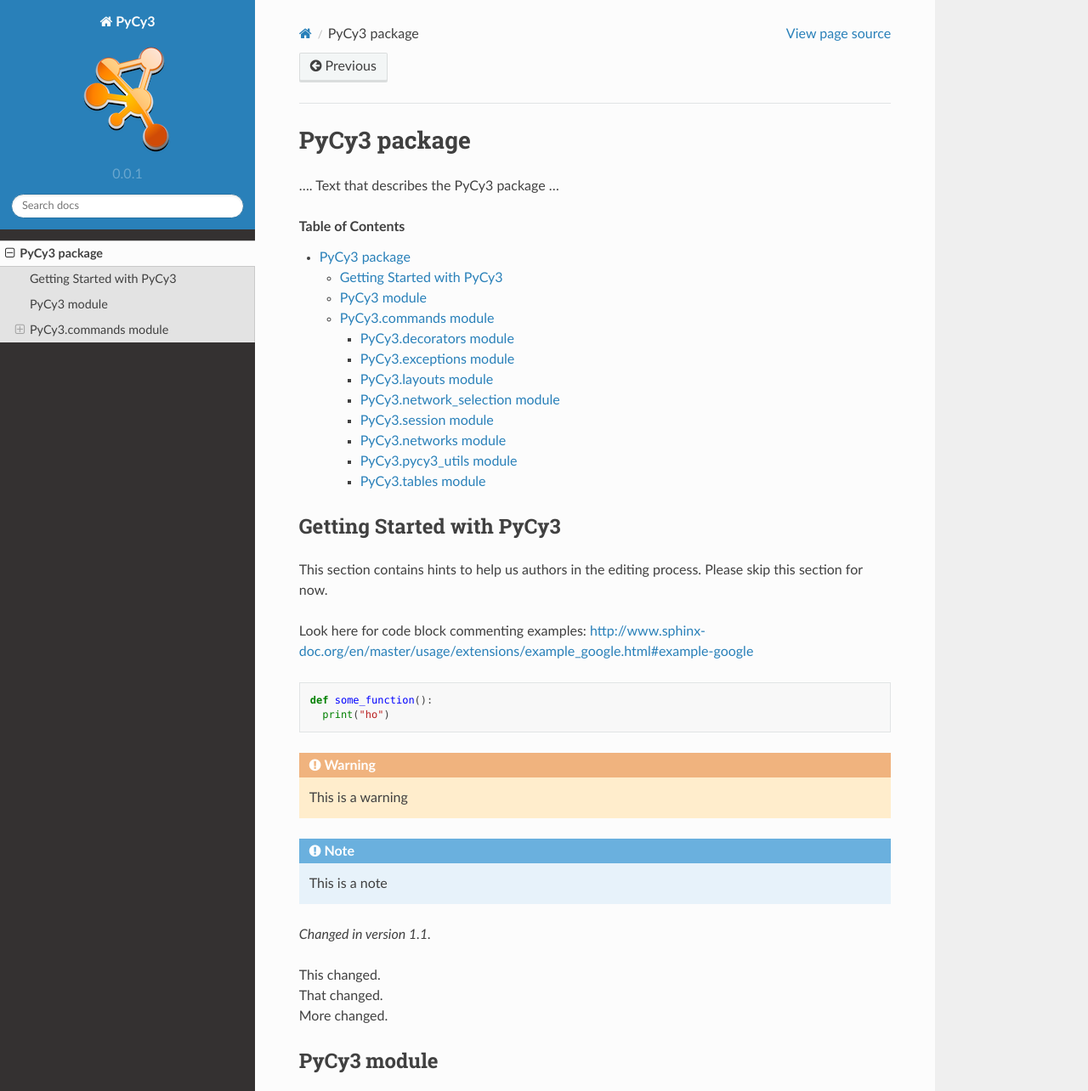
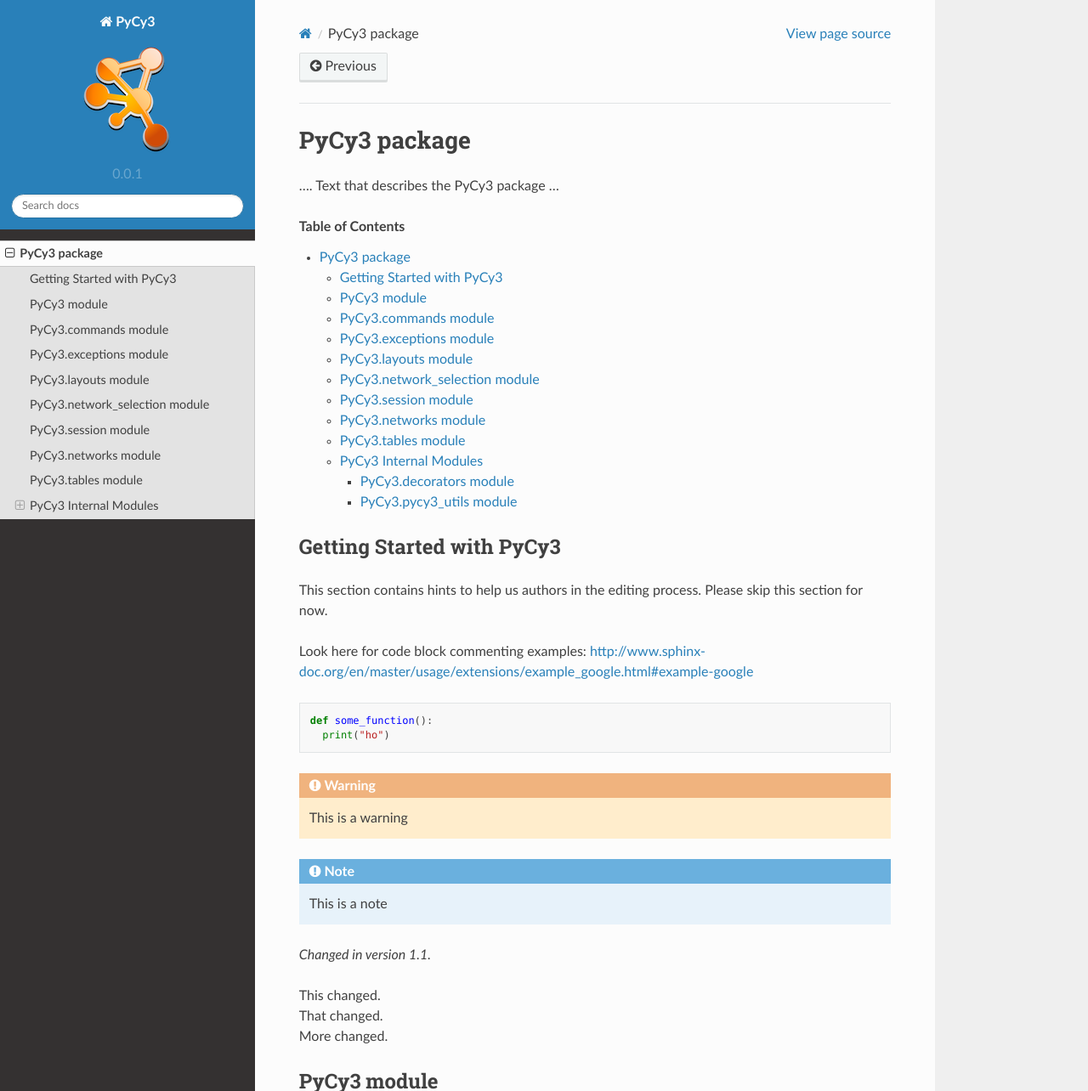
Before and after one commit to cytoscape/py4cytoscape, a Sphinx documentation site: the page built from doc/PyCy3.rst, in a window 1280 px wide and 1400 px high, cut to the strip 0-1284 px from the top of the window. Shown: the whole strip at 85% size. Built offline with Sphinx 7.4.7 and the Read the Docs theme 2.0.0, drawn with Linux system fonts in a browser that asks for light colours; some of the changed text lies outside the part shown.

Commit message:
Improving documentation layout

```diff
--- a/doc/PyCy3.rst
+++ b/doc/PyCy3.rst
@@ -65,7 +57,7 @@ PyCy3.exceptions module
     :show-inheritance:
 
 PyCy3.layouts module
---------------------
+====================
 
 .. automodule:: PyCy3.layouts
     :members:
@@ -73,7 +65,7 @@ PyCy3.layouts module
     :show-inheritance:
 
 PyCy3.network\_selection module
--------------------------------
+===============================
 
 .. automodule:: PyCy3.network_selection
     :members:
@@ -81,7 +73,7 @@ PyCy3.network\_selection module
     :show-inheritance:
 
 PyCy3.session module
----------------------
+====================
 
 .. automodule:: PyCy3.session
     :members:
@@ -89,9 +81,28 @@ PyCy3.session module
     :show-inheritance:
 
 PyCy3.networks module
----------------------
+=====================
 
 .. automodule:: PyCy3.networks
+    :members:
+    :undoc-members:
+    :show-inheritance:
+
+PyCy3.tables module
+===================
+
+.. automodule:: PyCy3.tables
+    :members:
+    :undoc-members:
+    :show-inheritance:
+
+PyCy3 Internal Modules
+======================
+
+PyCy3.decorators module
+-----------------------
+
+.. automodule:: PyCy3.decorators
     :members:
     :undoc-members:
     :show-inheritance:
```
Also changed, not shown: other parts of doc/PyCy3.rst (+1 -17 lines).
